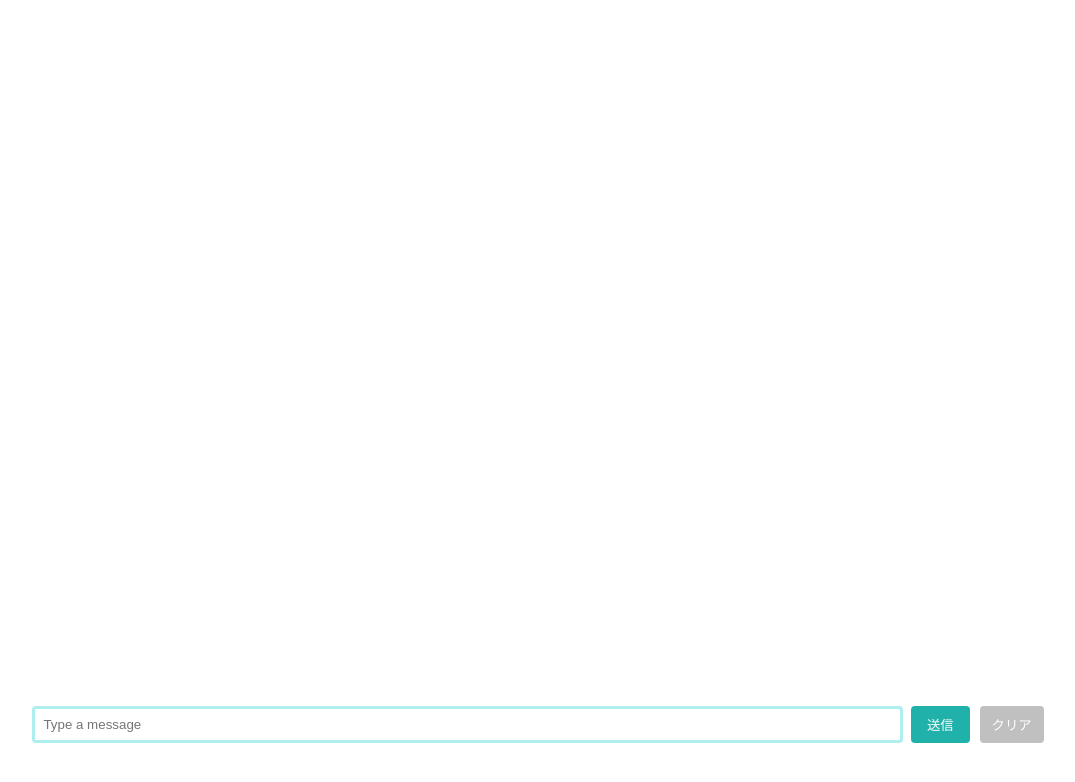
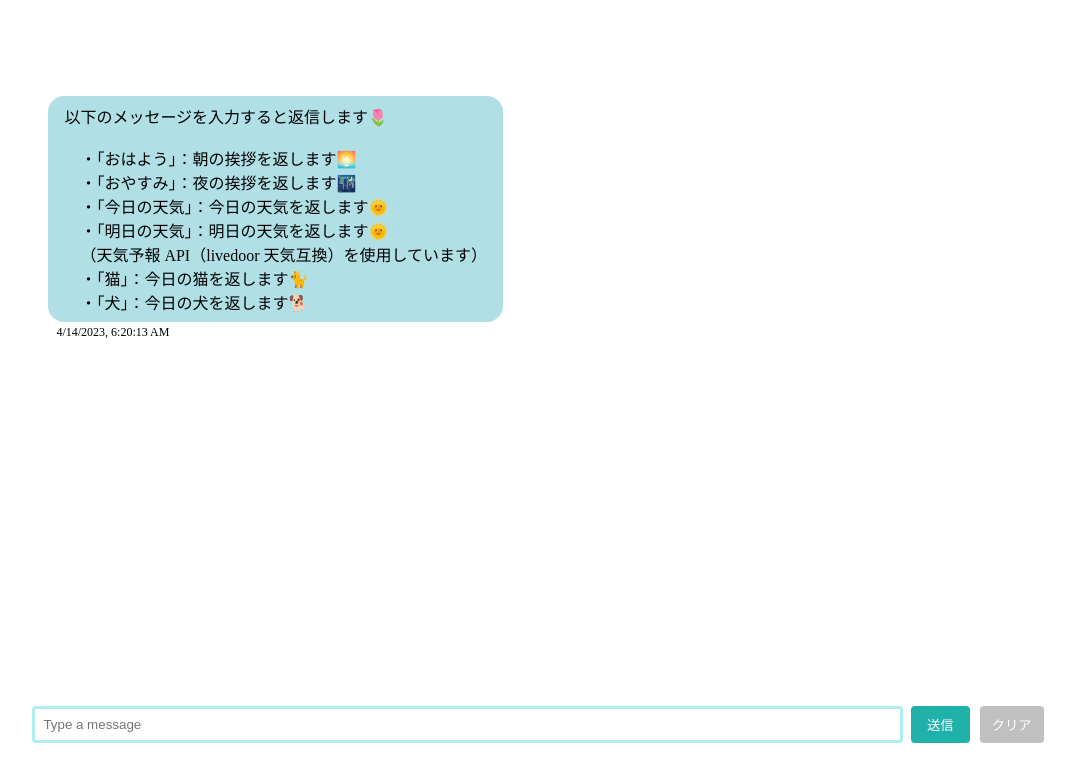
Before and after one commit to Erika1250/sobayoriudon, a React (Vite) app: page / in a window 1280 px wide. Shown: the top 782 px of the page, without its empty margins (102-1177 px from the left). Built offline with nearby package versions, Linux system fonts and the light colour scheme; a web font is replaced by a local one.

Commit message:
初回メッセージを追加

```diff
--- a/src/pages/chat.tsx
+++ b/src/pages/chat.tsx
@@ -29,7 +29,7 @@ type Message = {
  */
 const Chat: React.FC = memo(() => {
     const [inputMessage, setInputMessage] = useState<string>('');
-    const [messageArrState, setMessageArrState] = useState<ChatMessage[]>([]);
+    const [messageArrState, setMessageArrState] = useState<ChatMessage[]>([initialMessage]);
 
     /**
      * 入力内容が空白の場合、処理を行わない。
@@ -196,6 +196,13 @@ const howToUse = `以下のメッセージを入力すると返信します🌷\
     ・「犬」：今日の犬を返します🐕
 `
 
+const initialMessage: ChatMessage = {
+    id: 1,
+    sender: 'other',
+    message1: howToUse,
+    timestamp: new Date().toLocaleString(),
+}
+
 const Container = styled.div<{isMobile: boolean}>`
     height: 85vh;
     width: ${({isMobile}) => isMobile ? '100%' : '80%' };
```
